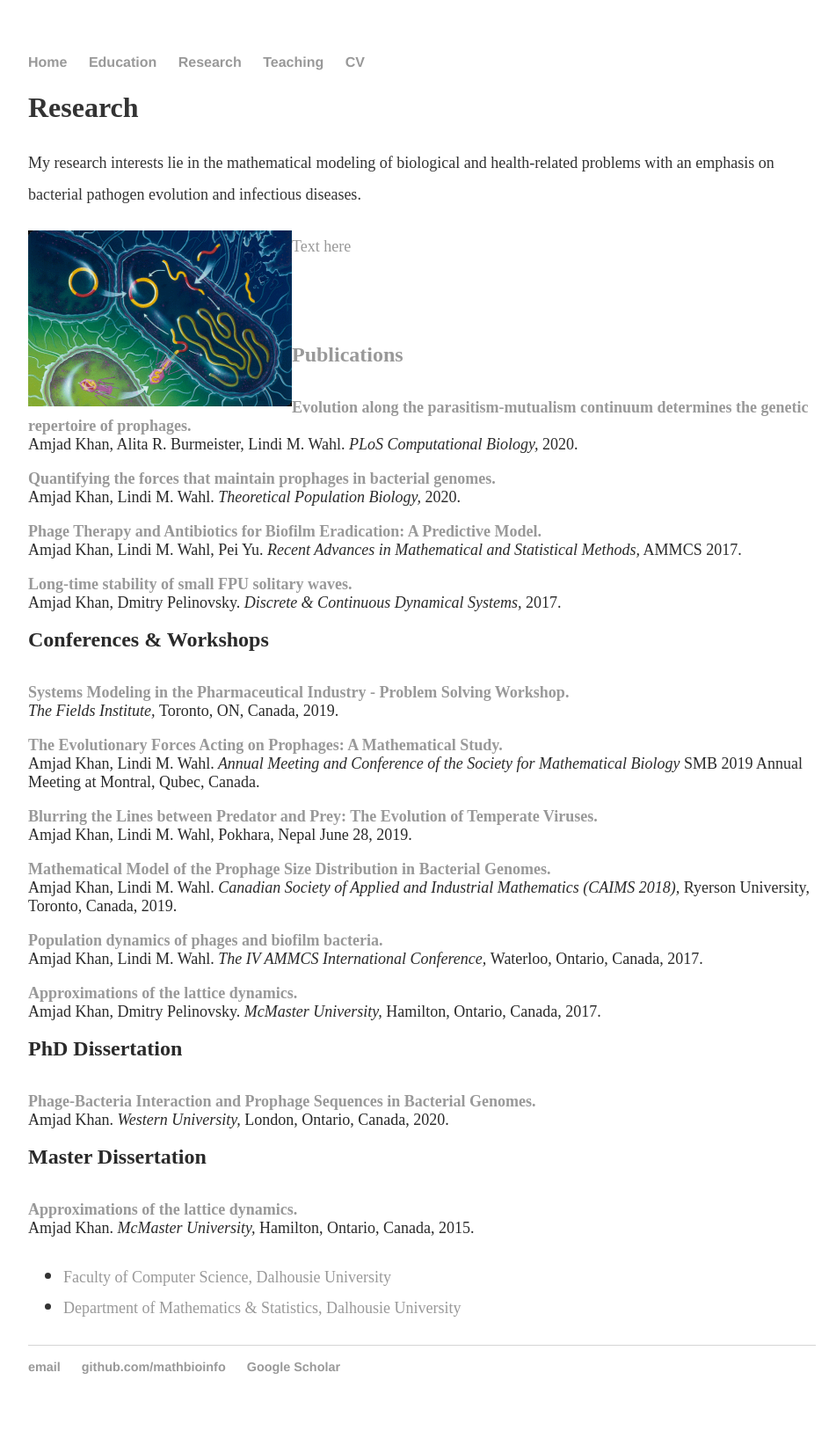
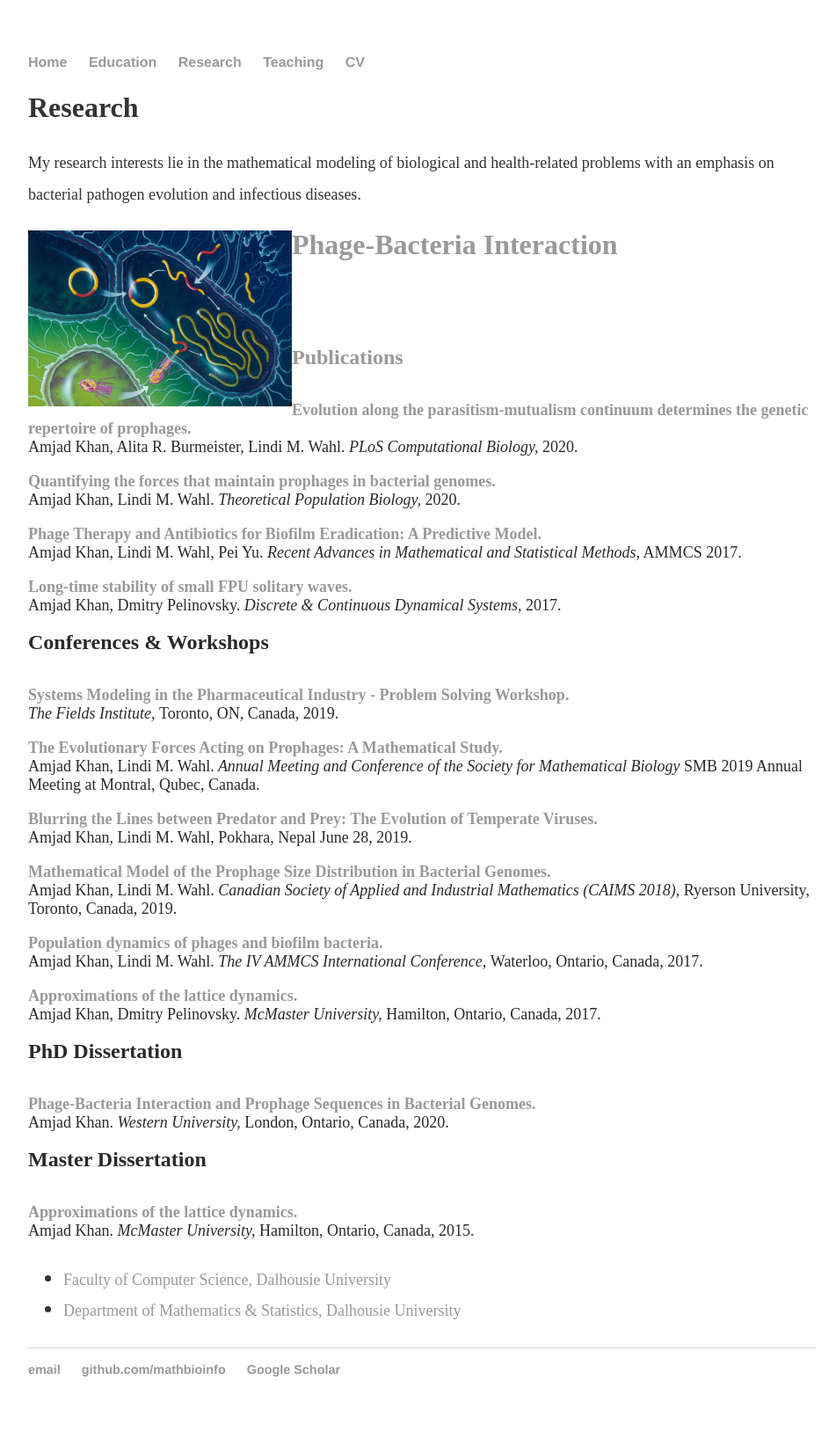
Before and after one commit to MathBioInfo/amjadkhan, a Jekyll site: the page built from Research/index.html, in a window 1280 px wide. Shown: the whole page at 88% size, without its empty margins (160-1111 px from the left). Built offline with Jekyll 4.4.1, drawn with Linux system fonts in a browser that asks for light colours.

Commit message:
Update index.html

```diff
--- a/Research/index.html
+++ b/Research/index.html
@@ -7,7 +7,14 @@ title: About my research
 			<link rel="stylesheet" type="text/css" href="css/main.css">
 			<p><font size="4"> My research interests lie in the mathematical modeling of biological and health-related problems with an emphasis on bacterial pathogen
 				evolution and infectious diseases.<a>
-			<p><img src="../images/PhageBACinte.png" alt="phage bacteria interaction" style="float: left" width="300" height="200"">Text here</p>
+			<p><img src="../images/PhageBACinte.png" alt="phage bacteria interaction" style="float: left" width="300" height="200"">
+			<font size="6"><b>Phage-Bacteria Interaction</b></font><br></p>
+
+
+
+
+
+				</p>
 			<p class="clear">&nbsp;</p>
 			<!--<h3> Pulications</p>-->
 			<!--<div class="paragraph"><font color="#2a2a2a" size="3">-->
```
